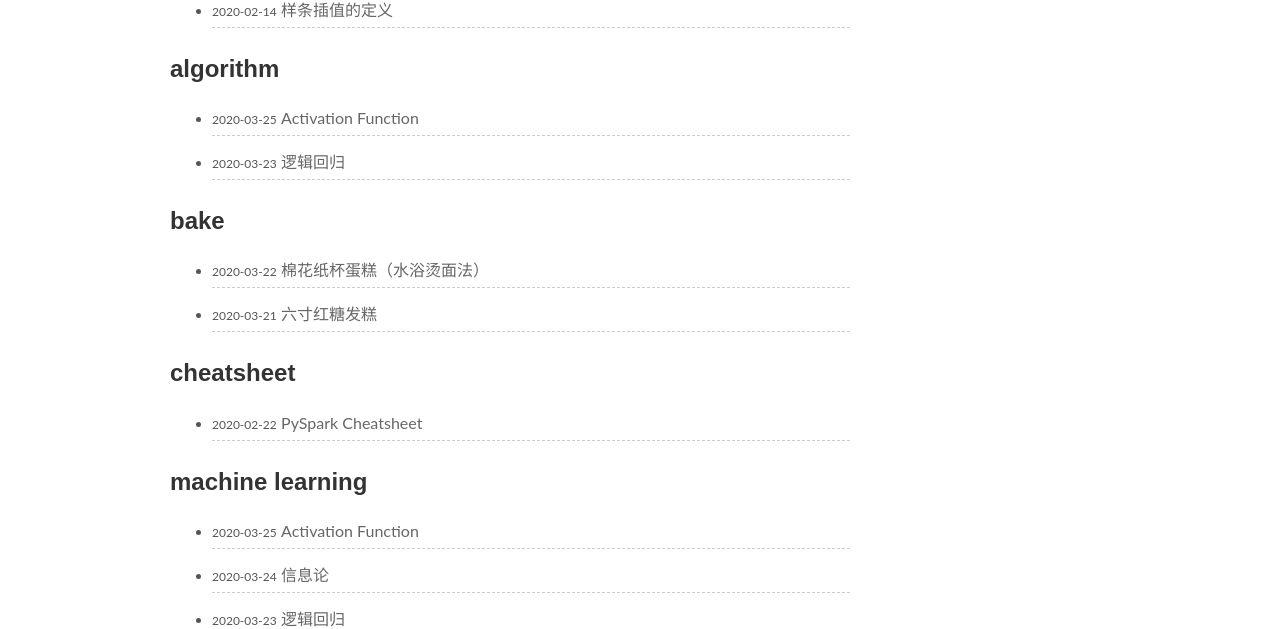
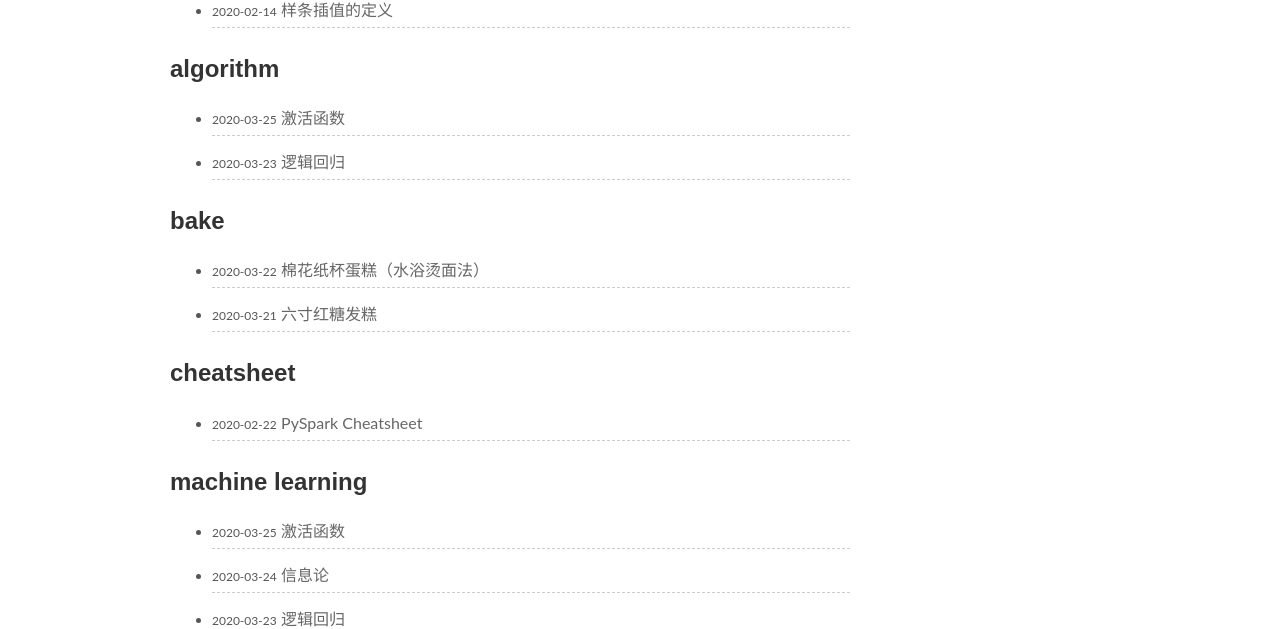
Before and after one commit to WYWAshley/WYWAshley.github.io, a Jekyll site: the page built from pages/categories.md, in a window 1280 px wide and 900 px high, scrolled down 1553 px. Shown: the part 152-781 px from the top of the window. Built offline with Jekyll 4.4.1, drawn with Linux system fonts in a browser that asks for light colours.

Commit message:
Update 2020-3-25-Activation Function.md

```diff
--- a/_posts/2020-3-25-Activation Function.md
+++ b/_posts/2020-3-25-Activation Function.md
@@ -1,6 +1,6 @@
 ---
 layout: post
-title: Activation Function
+title: 激活函数
 categories: [machine learning, algorithm]
 description:
 keywords: keyword1, keyword2
```
